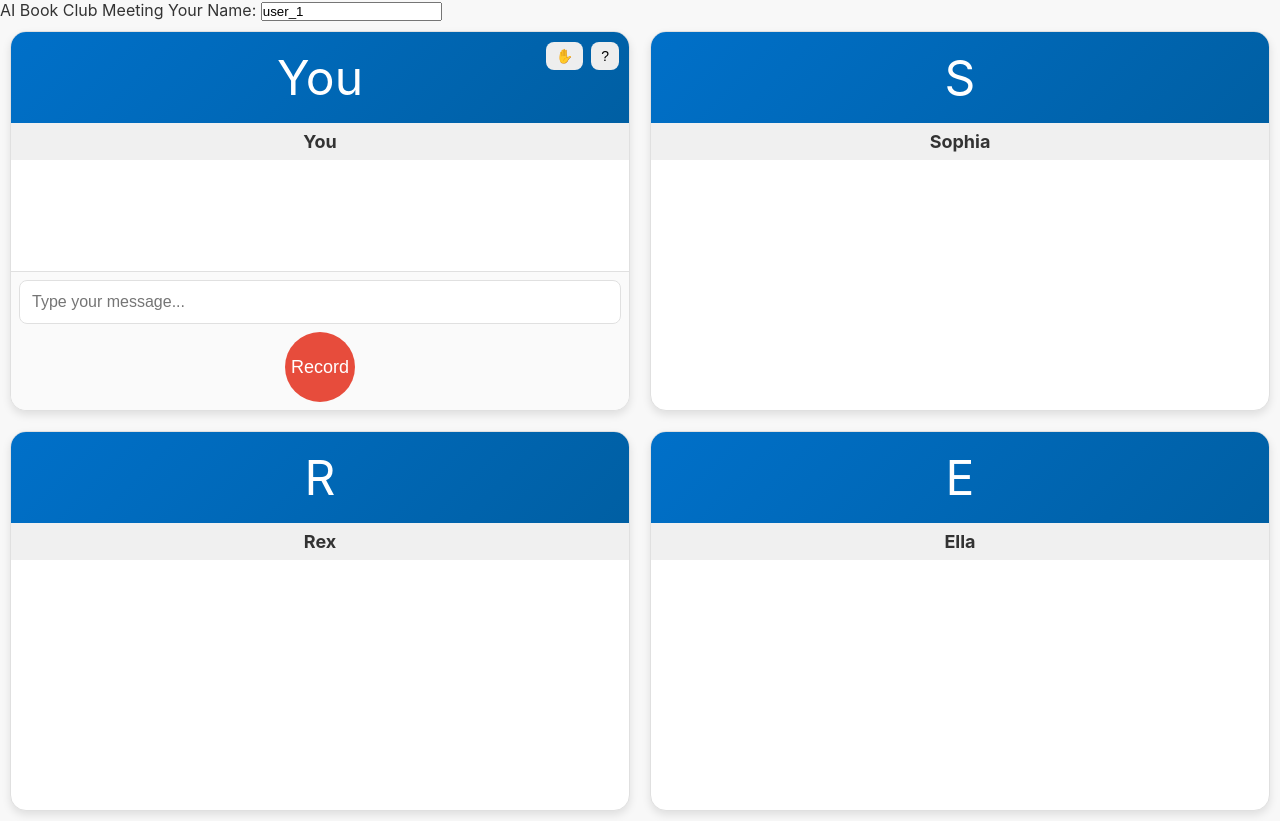
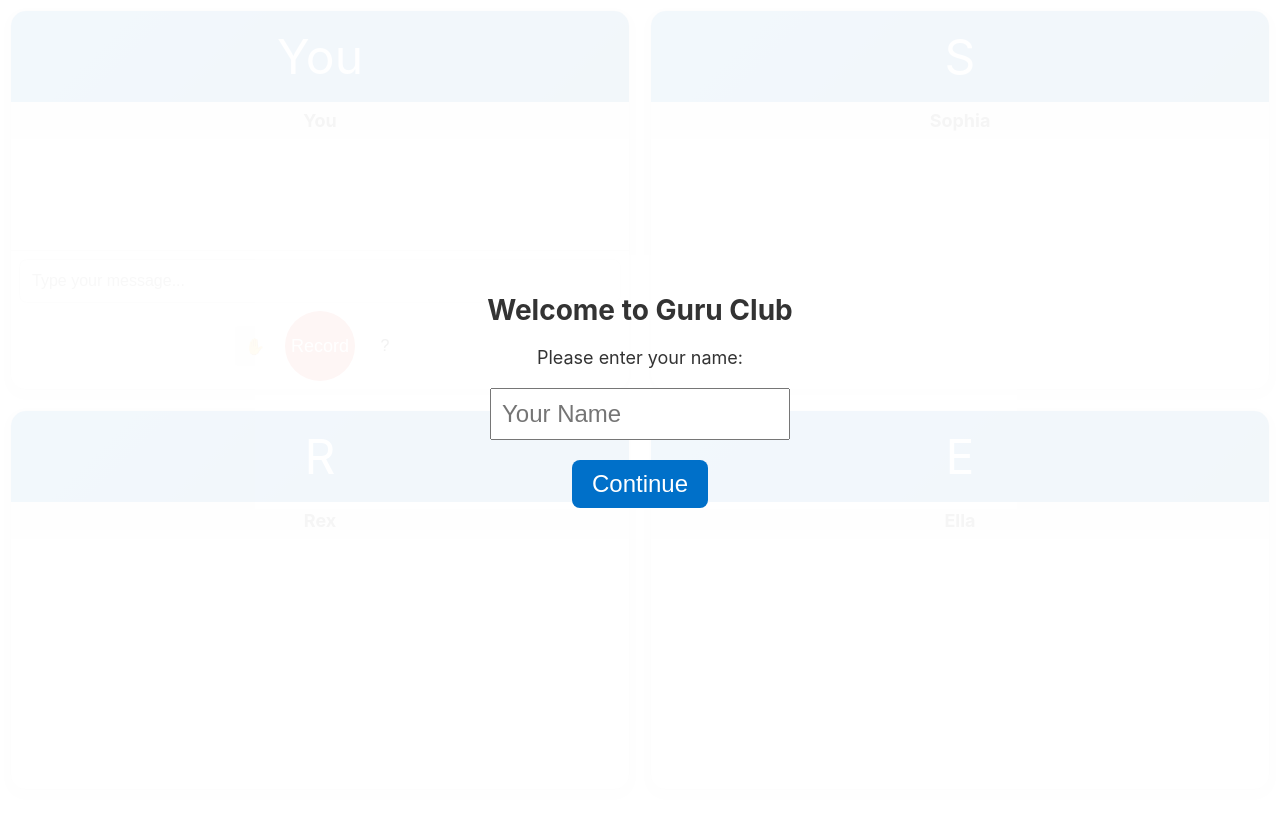
Before and after one commit to bmattes/GuruClubAI, a Flask app: page / in a window 1280 px wide. After the commit the page ends 508 px from the top, so only its background shows below. Run offline with Flask 3, Linux system fonts and the light colour scheme.

Commit message:
Update index.html: always prompt for username on page load and fix modal behavior

```diff
--- a/templates/index.html
+++ b/templates/index.html
@@ -3,7 +3,6 @@
 <head>
   <meta charset="UTF-8">
   <meta name="viewport" content="width=device-width, initial-scale=1">
-  <title>AI Book Club Meeting</title>
   <style>
     :root {
       --primary-color: #0070c9;
@@ -105,7 +104,31 @@
       outline: none;
       border-color: var(--primary-color);
     }
-    /* Large red record button */
+    /* Button row for Raise Hand, Record, and Question */
+    #user-button-row {
+      display: flex;
+      justify-content: center;
+      align-items: center;
+      gap: 10px;
+    }
+    /* Small square buttons for Raise Hand and Question */
+    #handButtonUser,
+    #questionButtonUser {
+      width: 40px;
+      height: 40px;
+      font-size: 16px;
+      border: none;
+      border-radius: 4px;
+      background: #eee;
+      transition: background var(--transition-duration);
+      cursor: pointer;
+      flex: none;
+    }
+    #handButtonUser:hover,
+    #questionButtonUser:hover {
+      background: #ddd;
+    }
+    /* Large red Record button in the center */
     #recordButtonUser {
       background-color: var(--accent-red);
       color: #fff;
@@ -114,34 +137,12 @@
       width: 70px;
       height: 70px;
       font-size: 18px;
-      align-self: center;
       transition: background-color var(--transition-duration);
+      cursor: pointer;
+      flex: none;
     }
     #recordButtonUser:hover {
       background-color: #c0392b;
-      cursor: pointer;
-    }
-
-    /* Small control buttons in the top-right corner of the User box */
-    #user-small-controls {
-      position: absolute;
-      top: 10px;
-      right: 10px;
-      display: flex;
-      gap: 8px;
-      z-index: 9999;
-    }
-    #user-small-controls button {
-      background: #eee;
-      border: none;
-      border-radius: 8px;
-      padding: 6px 10px;
-      font-size: 14px;
-      transition: background var(--transition-duration);
-    }
-    #user-small-controls button:hover {
-      background: #ddd;
-      cursor: pointer;
     }
 
     /* Hide any old bottom controls */
@@ -163,11 +164,26 @@
   </style>
 </head>
 <body>
-  <header>
-    <span>AI Book Club Meeting</span>
-    <label for="userName">Your Name:</label>
-    <input type="text" id="userName" placeholder="Enter your name..." value="user_1">
-  </header>
+
+  <!-- Intro Modal Overlay for Username -->
+  <div id="introModal" style="
+      position: fixed;
+      top: 0;
+      left: 0;
+      width: 100%;
+      height: 100%;
+      background: rgba(255,255,255,0.95);
+      display: flex;
+      flex-direction: column;
+      align-items: center;
+      justify-content: center;
+      z-index: 10000;
+  ">
+    <h2 style="font-size: 28px; margin-bottom: 20px;">Welcome to Guru Club</h2>
+    <p style="font-size: 18px; margin-bottom: 20px;">Please enter your name:</p>
+    <input type="text" id="introNameInput" placeholder="Your Name" style="font-size: 24px; padding: 10px; width: 80%; max-width: 300px; margin-bottom: 20px;">
+    <button id="introSubmitButton" style="font-size: 24px; padding: 10px 20px; background: var(--primary-color); color: white; border: none; border-radius: 8px; cursor: pointer;">Continue</button>
+  </div>
 
   <div class="meeting-container">
     <!-- User Chat Box (Top Left) -->
@@ -175,15 +191,14 @@
       <div class="avatar" id="avatar-user">You</div>
       <div class="name" id="name-user">You</div>
       <div class="messages" id="messages-user"></div>
-      <!-- Small controls in top-right corner -->
-      <div id="user-small-controls">
-        <button id="handButtonUser" title="Raise Hand">✋</button>
-        <button id="questionButtonUser" title="Ask a Question">?</button>
-      </div>
-      <!-- Integrated user controls: text input and record button -->
+      <!-- Integrated user controls: text input and button row -->
       <div id="user-controls">
         <input type="text" id="userInput" placeholder="Type your message..." />
-        <button id="recordButtonUser">Record</button>
+        <div id="user-button-row">
+          <button id="handButtonUser" title="Raise Hand">✋</button>
+          <button id="recordButtonUser">Record</button>
+          <button id="questionButtonUser" title="Ask a Question">?</button>
+        </div>
       </div>
     </div>
 
@@ -209,13 +224,10 @@
     </div>
   </div>
 
-  <!-- (No bottom chat controls) -->
-
   <script>
     // Global Variables & Element References
-    const userNameInput = document.getElementById("userName");
+    let currentUserName = "user_1"; // We'll ask for the username every time.
     const conversationHistory = [];
-    let currentUserName = userNameInput.value.trim() || "user_1";
 
     // Global variables for audio skip functionality.
     let currentAudio = null;
@@ -266,12 +278,6 @@
     async function getProfile() {
       // Placeholder for profile updates.
     }
-
-    userNameInput.addEventListener("change", function() {
-      currentUserName = userNameInput.value.trim() || "user_1";
-      document.getElementById("name-user").textContent = currentUserName;
-      getProfile();
-    });
 
     const agentVoices = {
       "Sophia": "XB0fDUnXU5powFXDhCwa",
@@ -542,6 +548,31 @@
       sendMessage("", { force_question: true });
       setTimeout(() => { this.classList.remove("highlight"); }, 1000);
     });
+
+    // Always show the intro modal on page load.
+    window.addEventListener("load", function() {
+      document.getElementById("introModal").style.display = "flex";
+    });
+
+    // Event listener for the modal submit button.
+    document.getElementById("introSubmitButton").addEventListener("click", function() {
+      const nameInput = document.getElementById("introNameInput").value.trim();
+      if (nameInput) {
+        currentUserName = nameInput;
+        document.getElementById("name-user").textContent = nameInput;
+        document.getElementById("introModal").style.display = "none";
+      } else {
+        alert("Please enter a valid name.");
+      }
+    });
+
+    // Trigger the modal submit button when Enter is pressed in the input.
+    document.getElementById("introNameInput").addEventListener("keydown", function(e) {
+      if (e.key === "Enter" && !e.shiftKey) {
+        e.preventDefault();
+        document.getElementById("introSubmitButton").click();
+      }
+    });
   </script>
 </body>
 </html>
```
